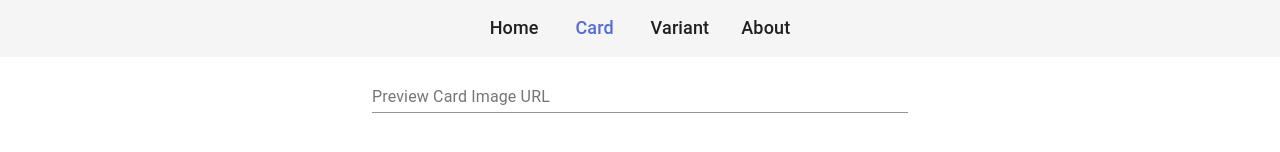
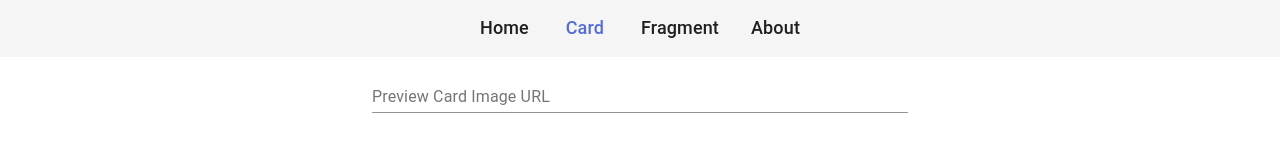
Before and after one commit to hankei6km/image-url-workbench, a Next.js app: page /card_gen in a window 1280 px wide. Shown: the top 152 px of the page. Built offline with nearby package versions, Linux system fonts and the light colour scheme.

Commit message:
Rename Variant to Fragment

```diff
--- a/components/Layout.tsx
+++ b/components/Layout.tsx
@@ -79,7 +79,7 @@ const Layout = ({ children, title = 'This is the default title' }: Props) => {
           {[
             { label: 'Home', href: '/' },
             { label: 'Card', href: '/card_gen' },
-            { label: 'Variant', href: '/variant' },
+            { label: 'Fragment', href: '/fragment' },
             { label: 'About', href: '/about' },
           ].map((v, i) => (
             <TabButton {...v} curTab={router.pathname === v.href} key={i} />
--- a/pages/variant.tsx
+++ b/pages/fragment.tsx
@@ -28,7 +28,7 @@ const processorMarkdown = unified()
   .use(remarkStringify)
   .freeze();
 
-const VariantPage = () => {
+const FragmentPage = () => {
   const previewStateContext = useContext(PreviewContext);
   //const previewDispatch = useContext(PreviewDispatch);
   const [altText, setAltText] = useState('');
@@ -72,7 +72,7 @@ const VariantPage = () => {
   }, [previewStateContext.previewImageUrl, altText, linkText, newTab]);
 
   return (
-    <Layout title="Variant">
+    <Layout title="Fragment">
       <Container maxWidth="sm">
         <Box p={1}>
           <DebTextField
@@ -143,4 +143,4 @@ const VariantPage = () => {
   );
 };
 
-export default VariantPage;
+export default FragmentPage;
```
